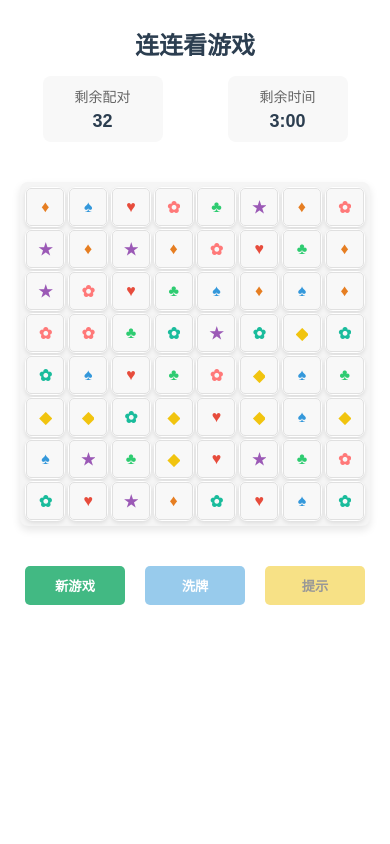
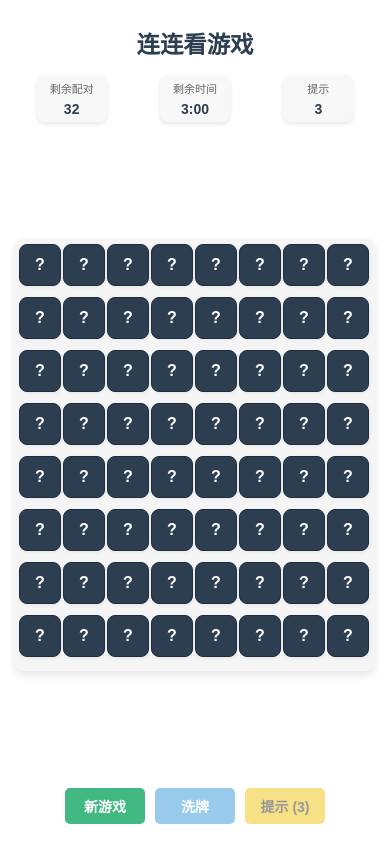
Before and after one commit to panzhenyao/lianliankan, a Vue app: page / in a window 390 px wide. Built offline with nearby package versions, Linux system fonts and the light colour scheme.

Commit message:
fix: 代码逻辑调整

```diff
--- a/src/App.vue
+++ b/src/App.vue
@@ -6,6 +6,7 @@
       :timeLeft="timeLeft"
       :gameState="gameState"
       :previewCountdown="previewCountdown"
+      :hintsRemaining="hintsRemaining"
     />
     <GameBoard
       :board="board"
@@ -19,6 +20,7 @@
       @shuffle="shuffleCards"
       @hint="showHint"
       :gameState="gameState"
+      :hintsRemaining="hintsRemaining"
     />
   </div>
 </template>
@@ -54,6 +56,9 @@ export default {
     const previewDuration = ref(3); // 3 second preview
     const previewCountdown = ref(3); // Countdown display for preview
 
+    // Add hints limit
+    const hintsRemaining = ref(3);
+
     // 计算剩余配对数
     const remainingPairs = computed(() => {
       if (!board.value.length) return 0;
@@ -78,6 +83,7 @@ export default {
       gameState.value = 'ready';
       isPreviewMode.value = false;
       previewCountdown.value = previewDuration.value;
+      hintsRemaining.value = 3; // Reset hints
     };
 
     // 开始新游戏
@@ -158,11 +164,13 @@ export default {
       connectingPath.value = [];
     };
 
-    // 提示功能
+    // 提示功能 - 修改为自动匹配一对卡片
     const showHint = () => {
-      if (gameState.value !== 'playing') return;
+      if (gameState.value !== 'playing' || hintsRemaining.value <= 0) return;
 
       // 寻找可以连接的卡片对
+      let foundPairs = [];
+
       for (let i = 0; i < rows; i++) {
         for (let j = 0; j < cols; j++) {
           if (board.value[i][j].matched) continue;
@@ -179,26 +187,52 @@ export default {
               if (board.value[i][j].type.symbol === board.value[m][n].type.symbol) {
                 const path = findPath(board.value, board.value[i][j], board.value[m][n]);
                 if (path.length > 0) {
-                  // 显示提示
-                  board.value[i][j].hinted = true;
-                  board.value[m][n].hinted = true;
-
-                  // 3秒后取消提示
-                  setTimeout(() => {
-                    if (board.value[i][j] && !board.value[i][j].matched) {
-                      board.value[i][j].hinted = false;
-                    }
-                    if (board.value[m][n] && !board.value[m][n].matched) {
-                      board.value[m][n].hinted = false;
-                    }
-                  }, 3000);
-
-                  return; // 找到一对即可
+                  foundPairs.push({
+                    card1: {row: i, col: j},
+                    card2: {row: m, col: n},
+                    path: path
+                  });
                 }
               }
             }
           }
         }
+      }
+
+      // 如果找到可匹配的对子
+      if (foundPairs.length > 0) {
+        // 随机选择一对
+        const randomPair = foundPairs[Math.floor(Math.random() * foundPairs.length)];
+        const card1 = board.value[randomPair.card1.row][randomPair.card1.col];
+        const card2 = board.value[randomPair.card2.row][randomPair.card2.col];
+
+        // 显示连接路径
+        connectingPath.value = randomPair.path;
+
+        // 先高亮显示选中的卡片
+        card1.hinted = true;
+        card2.hinted = true;
+
+        // 延迟后自动匹配
+        setTimeout(() => {
+          // 标记卡片为已匹配
+          board.value[randomPair.card1.row][randomPair.card1.col].matched = true;
+          board.value[randomPair.card2.row][randomPair.card2.col].matched = true;
+
+          // 清除高亮和路径
+          card1.hinted = false;
+          card2.hinted = false;
+          connectingPath.value = [];
+
+          // 减少可用提示次数
+          hintsRemaining.value--;
+
+          // 检查游戏是否胜利
+          if (remainingPairs.value === 0) {
+            gameState.value = 'won';
+            clearInterval(timer.value);
+          }
+        }, 1000);
       }
     };
 
@@ -268,6 +302,7 @@ export default {
       gameState,
       isPreviewMode,
       previewCountdown,
+      hintsRemaining,
       startNewGame,
       shuffleCards,
       showHint,
@@ -279,20 +314,22 @@ export default {
 
 <style>
 .app-container {
-  max-width: 800px;
+  max-width: 100%;
   margin: 0 auto;
   padding: 20px;
   font-family: Arial, sans-serif;
   text-align: center;
   box-sizing: border-box;
   overflow-x: hidden; /* 防止水平滚动条 */
-  height: 100%;
+  height: 100vh;
+  display: flex;
+  flex-direction: column;
 }
 
 h1 {
   color: #2c3e50;
   margin-bottom: 20px;
-  font-size: 2rem;
+  font-size: min(2rem, 8vw);
 }
 
 /* 响应式调整 */
@@ -302,7 +339,7 @@ h1 {
   }
 
   h1 {
-    font-size: 1.8rem;
+    font-size: min(1.8rem, 7vw);
   }
 }
 
@@ -312,7 +349,7 @@ h1 {
   }
 
   h1 {
-    font-size: 1.5rem;
+    font-size: min(1.5rem, 6vw);
     margin-bottom: 15px;
   }
 }
--- a/src/components/GameBoard.vue
+++ b/src/components/GameBoard.vue
@@ -91,17 +91,30 @@
       };
 
       // 卡片大小测量
-      const cardWidth = ref(60);
-      const cardHeight = ref(60);
+      const cardWidth = ref(0);
+      const cardHeight = ref(0);
 
       // 测量实际卡片大小的函数
       const measureCardSize = () => {
         nextTick(() => {
-          const cardElement = document.querySelector('.game-card');
-          if (cardElement) {
-            cardWidth.value = cardElement.offsetWidth;
-            cardHeight.value = cardElement.offsetHeight;
-          }
+          const boardElement = document.querySelector('.board-grid');
+          if (!boardElement) return;
+
+          const boardWidth = boardElement.clientWidth;
+          const boardHeight = boardElement.clientHeight;
+
+          if (!props.board || props.board.length === 0) return;
+
+          const rowCount = props.board.length;
+          const colCount = props.board[0].length;
+
+          // Calculate card size based on available space and grid dimensions
+          // Subtract gap size (5px per gap, so 5 * (rows - 1) for rows and 5 * (columns - 1) for columns)
+          const availableWidth = boardWidth - (5 * (colCount - 1));
+          const availableHeight = boardHeight - (5 * (rowCount - 1));
+
+          cardWidth.value = availableWidth / colCount;
+          cardHeight.value = availableHeight / rowCount;
         });
       };
 
@@ -129,10 +142,16 @@
       const pathPoints = computed(() => {
         if (!props.connectingPath.length) return '';
 
-        // 使用测量的卡片尺寸
         return props.connectingPath.map(point => {
-          const x = point.col * cardWidth.value + cardWidth.value / 2;
-          const y = point.row * cardHeight.value + cardHeight.value / 2;
+          // Calculate based on actual board dimensions
+          const boardElement = document.querySelector('.board-grid');
+          if (!boardElement) return '';
+
+          const cellWidth = boardElement.clientWidth / props.board[0].length;
+          const cellHeight = boardElement.clientHeight / props.board.length;
+
+          const x = point.col * cellWidth + cellWidth / 2;
+          const y = point.row * cellHeight + cellHeight / 2;
           return `${x},${y}`;
         }).join(' ');
       });
@@ -149,18 +168,24 @@
   <style scoped>
   .game-board-container {
     width: 100%;
+    flex: 1; /* Take available space */
     display: flex;
     justify-content: center;
+    align-items: center;
     overflow: hidden; /* 防止内容溢出 */
   }
 
   .game-board {
     position: relative;
-    margin: 20px auto;
     width: 100%;
-    max-width: 600px; /* 限制最大宽度 */
+    height: 100%;
+    max-width: min(600px, 90vw); /* 限制最大宽度 */
+    max-height: min(600px, 60vh); /* 限制最大高度 */
     box-sizing: border-box;
     padding: 0 10px; /* 添加一些内边距，避免触碰到屏幕边缘 */
+    display: flex;
+    justify-content: center;
+    align-items: center;
   }
 
   .board-grid {
@@ -170,8 +195,9 @@
     padding: 10px;
     border-radius: 8px;
     box-shadow: 0 4px 8px rgba(0, 0, 0, 0.1);
-    max-height: 70vh; /* 限制最大高度，避免在小屏幕上太大 */
-    overflow: hidden;
+    width: 100%;
+    height: 100%;
+    aspect-ratio: 1; /* 保持正方形比例 */
   }
 
   .board-row {
@@ -202,6 +228,7 @@
   @media (max-width: 768px) {
     .game-board {
       max-width: 100%;
+      max-height: 50vh;
     }
 
     .board-grid {
--- a/src/components/GameCard.vue
+++ b/src/components/GameCard.vue
@@ -5,19 +5,27 @@
         'selected': isSelected,
         'matched': card.matched && !isPreviewMode,
         'hinted': isHinted,
-        'preview': isPreviewMode
+        'preview': isPreviewMode,
+        'flipped': showFront
       }"
       @click="handleClick"
     >
-      <div class="card-inner" v-if="!card.matched || isPreviewMode">
-        <div class="card-content" :style="{ color: card.type.color }">
-          {{ card.type.symbol }}
+      <div class="card-inner" :class="{'is-flipped': !showFront}">
+        <div class="card-front" v-if="showFront">
+          <div class="card-content" :style="{ color: card.type.color }">
+            {{ card.type.symbol }}
+          </div>
+        </div>
+        <div class="card-back" v-else>
+          <div class="card-back-content">?</div>
         </div>
       </div>
     </div>
   </template>
 
   <script>
+  import { computed } from 'vue';
+
   export default {
     name: 'GameCard',
     props: {
@@ -39,6 +47,27 @@
       }
     },
     setup(props, { emit }) {
+      // Compute whether to show the front of the card
+      const showFront = computed(() => {
+        // During preview mode, cards should be face-down (back)
+        if (props.isPreviewMode) {
+          return false;
+        }
+
+        // Show front if card is selected or hinted
+        if (props.isSelected || props.isHinted) {
+          return true;
+        }
+
+        // Show front if card is matched
+        if (props.card.matched) {
+          return true;
+        }
+
+        // Otherwise, keep the card face-down
+        return false;
+      });
+
       const handleClick = () => {
         if (!props.card.matched && !props.isPreviewMode) {
           emit('click');
@@ -46,7 +75,8 @@
       };
 
       return {
-        handleClick
+        handleClick,
+        showFront
       };
     }
   };
@@ -56,51 +86,60 @@
   .game-card {
     width: 100%;
     aspect-ratio: 1;
-    background-color: #ffffff;
+    background-color: transparent;
     border-radius: 8px;
     display: flex;
     justify-content: center;
     align-items: center;
     cursor: pointer;
-    transition: all 0.3s ease;
-    box-shadow: 0 2px 4px rgba(0, 0, 0, 0.1);
     position: relative;
     user-select: none;
     max-width: 60px; /* 限制最大宽度 */
     max-height: 60px; /* 限制最大高度 */
     margin: 0 auto; /* 居中 */
-  }
-
-  .game-card.selected {
-    box-shadow: 0 0 0 3px #42b983, 0 2px 4px rgba(0, 0, 0, 0.1);
-    transform: scale(1.05);
-    z-index: 1;
-  }
-
-  .game-card.matched {
-    visibility: hidden;
-    opacity: 0;
-    transform: scale(0.8);
-  }
-
-  .game-card.hinted {
-    animation: pulse 1s infinite;
-  }
-
-  .game-card.preview {
-    box-shadow: 0 0 10px rgba(233, 168, 38, 0.8);
-    animation: previewPulse 2s infinite;
+    perspective: 1000px; /* 3D effect */
   }
 
   .card-inner {
-    width: 90%;
-    height: 90%;
+    width: 100%;
+    height: 100%;
+    position: relative;
+    transition: transform 0.6s;
+    transform-style: preserve-3d;
+    box-shadow: 0 2px 4px rgba(0, 0, 0, 0.1);
+    border-radius: 8px;
+  }
+
+  .card-inner.is-flipped {
+    transform: rotateY(180deg);
+  }
+
+  .card-front, .card-back {
+    width: 100%;
+    height: 100%;
+    position: absolute;
+    backface-visibility: hidden;
+    border-radius: 8px;
     display: flex;
     justify-content: center;
     align-items: center;
+  }
+
+  .card-front {
     background-color: #f8f8f8;
-    border-radius: 5px;
     border: 1px solid #e0e0e0;
+  }
+
+  .card-back {
+    background-color: #2c3e50;
+    transform: rotateY(180deg);
+    border: 1px solid #1c2e40;
+  }
+
+  .card-back-content {
+    font-size: 1.5rem;
+    font-weight: bold;
+    color: white;
   }
 
   .card-content {
@@ -110,6 +149,27 @@
     white-space: nowrap;
     overflow: hidden;
     text-overflow: ellipsis;
+  }
+
+  .game-card.selected .card-inner {
+    box-shadow: 0 0 0 3px #42b983, 0 2px 4px rgba(0, 0, 0, 0.1);
+    transform: scale(1.05);
+    z-index: 10;
+  }
+
+  .game-card.matched {
+    visibility: hidden;
+    opacity: 0;
+    transform: scale(0.8);
+  }
+
+  .game-card.hinted .card-inner {
+    animation: pulse 1s infinite;
+  }
+
+  .game-card.preview .card-inner {
+    box-shadow: 0 0 10px rgba(233, 168, 38, 0.8);
+    animation: previewPulse 2s infinite;
   }
 
   @keyframes pulse {
@@ -143,7 +203,7 @@
       max-height: 50px;
     }
 
-    .card-content {
+    .card-content, .card-back-content {
       font-size: 1.2rem;
     }
   }
@@ -154,7 +214,7 @@
       max-height: 40px;
     }
 
-    .card-content {
+    .card-content, .card-back-content {
       font-size: 1rem;
     }
   }
--- a/src/components/GameControls.vue
+++ b/src/components/GameControls.vue
@@ -18,9 +18,9 @@
       <button
         class="control-button hint"
         @click="$emit('hint')"
-        :disabled="gameState !== 'playing'"
+        :disabled="gameState !== 'playing' || hintsRemaining <= 0"
       >
-        提示
+        提示 ({{ hintsRemaining }})
       </button>
     </div>
   </template>
@@ -32,6 +32,10 @@
       gameState: {
         type: String,
         required: true
+      },
+      hintsRemaining: {
+        type: Number,
+        default: 3
       }
     },
     emits: ['new-game', 'shuffle', 'hint']
@@ -44,6 +48,8 @@
     justify-content: center;
     gap: 20px;
     margin-top: 20px;
+    flex-wrap: wrap; /* Allow buttons to wrap on small screens */
+    padding: 0 10px 10px;
   }
 
   .control-button {
@@ -87,4 +93,17 @@
   .hint:hover:not(:disabled) {
     background-color: #e5b90c;
   }
+
+  /* Responsive styling */
+  @media (max-width: 480px) {
+    .game-controls {
+      gap: 10px;
+    }
+
+    .control-button {
+      padding: 8px 15px;
+      min-width: 80px;
+      font-size: 14px;
+    }
+  }
   </style>
--- a/src/components/GameStatus.vue
+++ b/src/components/GameStatus.vue
@@ -10,6 +10,13 @@
         <div class="label">剩余时间</div>
         <div class="value" :class="{ warning: timeLeft < 30 }">
           {{ formatTime(timeLeft) }}
+        </div>
+      </div>
+
+      <div class="status-item">
+        <div class="label">提示</div>
+        <div class="value" :class="{ warning: hintsRemaining === 0 }">
+          {{ hintsRemaining }}
         </div>
       </div>
 
@@ -49,9 +56,13 @@
         type: String,
         required: true,
       },
-      previewCountdown: {  // Add this new prop
+      previewCountdown: {
         type: Number,
         default: 0,
+      },
+      hintsRemaining: {
+        type: Number,
+        default: 3,
       },
     },
     setup(props) {
@@ -99,7 +110,8 @@
     padding: 10px;
     background-color: #f8f8f8;
     border-radius: 8px;
-    min-width: 100px;
+    min-width: 80px;
+    box-shadow: 0 2px 4px rgba(0, 0, 0, 0.1);
   }
 
   .label {
@@ -155,4 +167,51 @@
     font-size: 72px;
     font-weight: bold;
   }
+
+  /* Responsive styling */
+  @media (max-width: 768px) {
+    .status-item {
+      padding: 8px;
+      min-width: 70px;
+    }
+
+    .label {
+      font-size: 12px;
+    }
+
+    .value {
+      font-size: 16px;
+    }
+
+    .preview-message {
+      font-size: 24px;
+    }
+
+    .preview-countdown {
+      font-size: 60px;
+    }
+  }
+
+  @media (max-width: 480px) {
+    .status-item {
+      padding: 5px;
+      min-width: 60px;
+    }
+
+    .label {
+      font-size: 11px;
+    }
+
+    .value {
+      font-size: 14px;
+    }
+
+    .preview-message {
+      font-size: 20px;
+    }
+
+    .preview-countdown {
+      font-size: 48px;
+    }
+  }
   </style>
```
